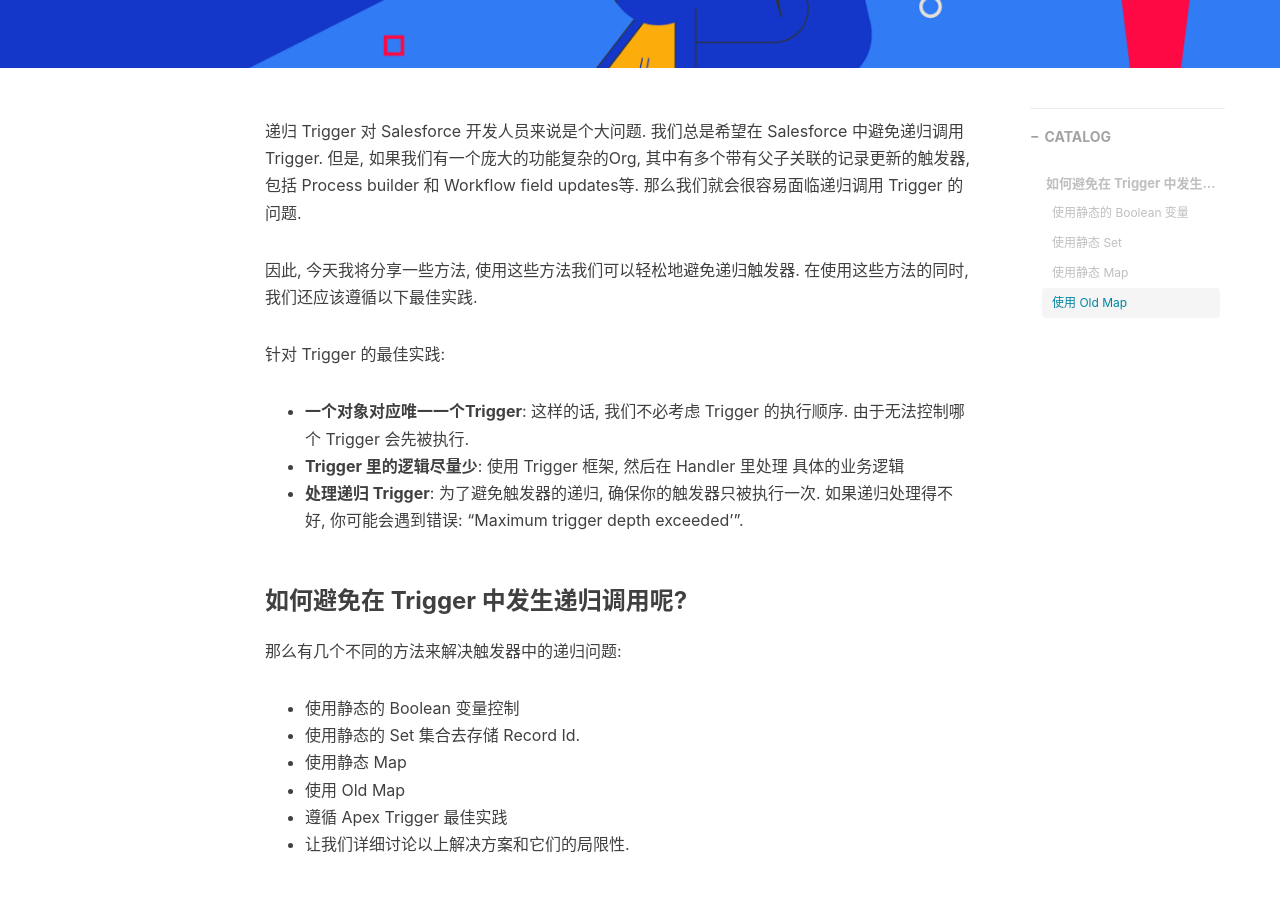
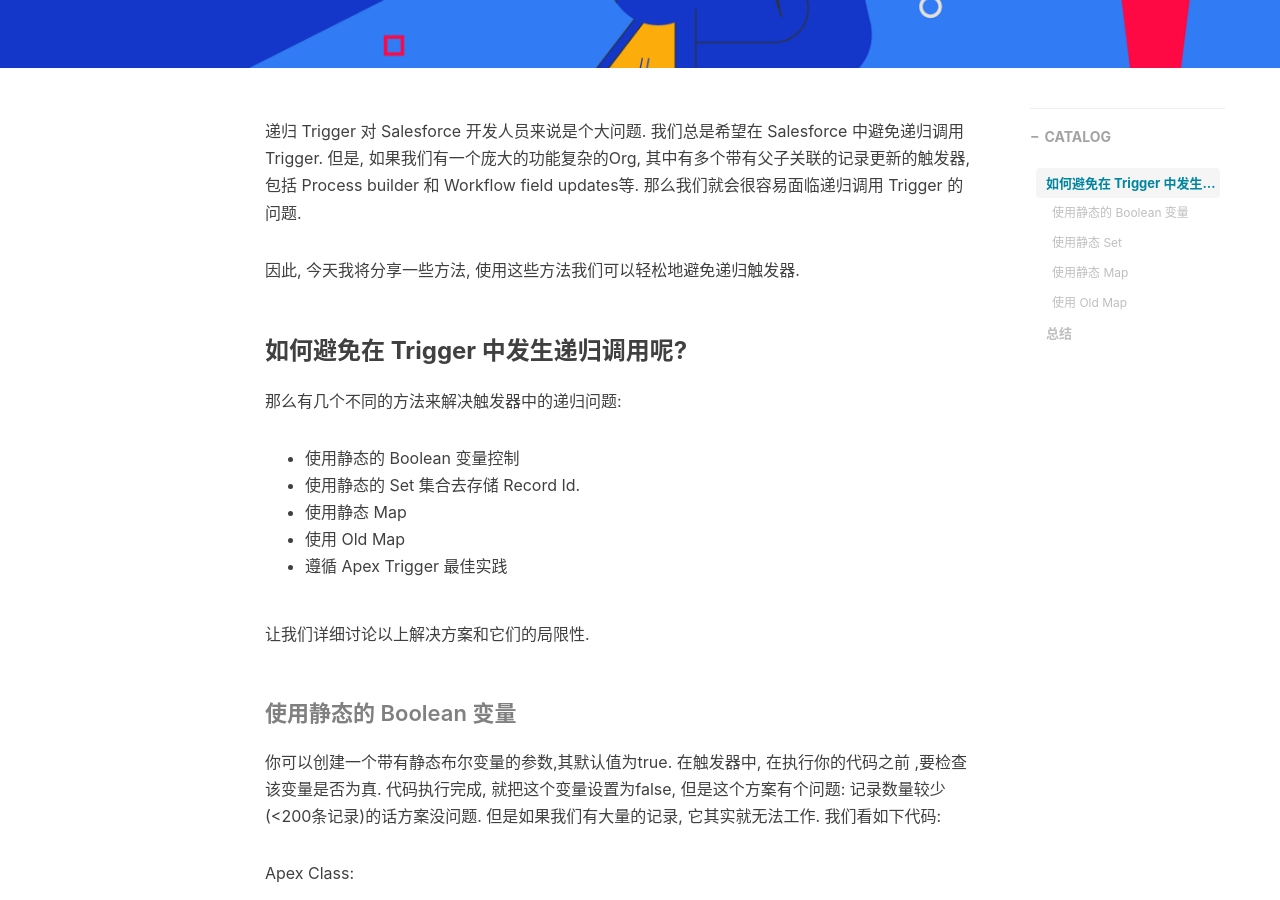
Before and after one commit to dyncan/dyncan.github.io, a Jekyll site: the page built from _posts/2022-12-15-recursion-in-trigger.markdown, in a window 1280 px wide and 900 px high, scrolled down 449 px. Built offline with Jekyll 4.4.1, drawn with Linux system fonts in a browser that asks for light colours; nearby versions of some CDN libraries; comment, search, counter and statistics services are not loaded; some of the changed text lies outside the part shown.

Commit message:
[self] update recursion-in-trigger.md

````diff
--- a/_posts/2022-12-15-recursion-in-trigger.markdown
+++ b/_posts/2022-12-15-recursion-in-trigger.markdown
@@ -15,13 +15,7 @@
 
 递归 Trigger 对 Salesforce 开发人员来说是个大问题. 我们总是希望在 Salesforce 中避免递归调用 Trigger. 但是, 如果我们有一个庞大的功能复杂的Org, 其中有多个带有父子关联的记录更新的触发器, 包括 Process builder 和 Workflow field updates等. 那么我们就会很容易面临递归调用 Trigger 的问题.
 
-因此, 今天我将分享一些方法, 使用这些方法我们可以轻松地避免递归触发器. 在使用这些方法的同时, 我们还应该遵循以下最佳实践.
-
-针对 Trigger 的最佳实践:
-
-- **一个对象对应唯一一个Trigger**: 这样的话, 我们不必考虑 Trigger 的执行顺序. 由于无法控制哪个 Trigger 会先被执行.
-- **Trigger 里的逻辑尽量少**: 使用 Trigger 框架, 然后在 Handler 里处理 具体的业务逻辑
-- **处理递归 Trigger**: 为了避免触发器的递归, 确保你的触发器只被执行一次. 如果递归处理得不好, 你可能会遇到错误: "Maximum trigger depth exceeded'".
+因此, 今天我将分享一些方法, 使用这些方法我们可以轻松地避免递归触发器.
 
 ### 如何避免在 Trigger 中发生递归调用呢?
 
@@ -32,7 +26,7 @@
 - 使用静态 Map
 - 使用 Old Map
 - 遵循 Apex Trigger 最佳实践
--
+
 让我们详细讨论以上解决方案和它们的局限性.
 
 #### 使用静态的 Boolean 变量
@@ -147,3 +141,11 @@
 }
 ```
 你的代码只会在值改变时执行.
+
+### 总结
+
+最后我们在使用这些方法的同时, 还应该遵循以下最佳实践.
+
+- **一个对象对应唯一一个Trigger**: 这样的话, 我们不必考虑 Trigger 的执行顺序. 由于无法控制哪个 Trigger 会先被执行.
+- **Trigger 里的逻辑尽量少**: 使用 Trigger 框架, 然后在 Handler 里处理 具体的业务逻辑
+- **处理递归 Trigger**: 为了避免触发器的递归, 确保你的触发器只被执行一次. 如果递归处理得不好, 你可能会遇到错误: "Maximum trigger depth exceeded'".
````
